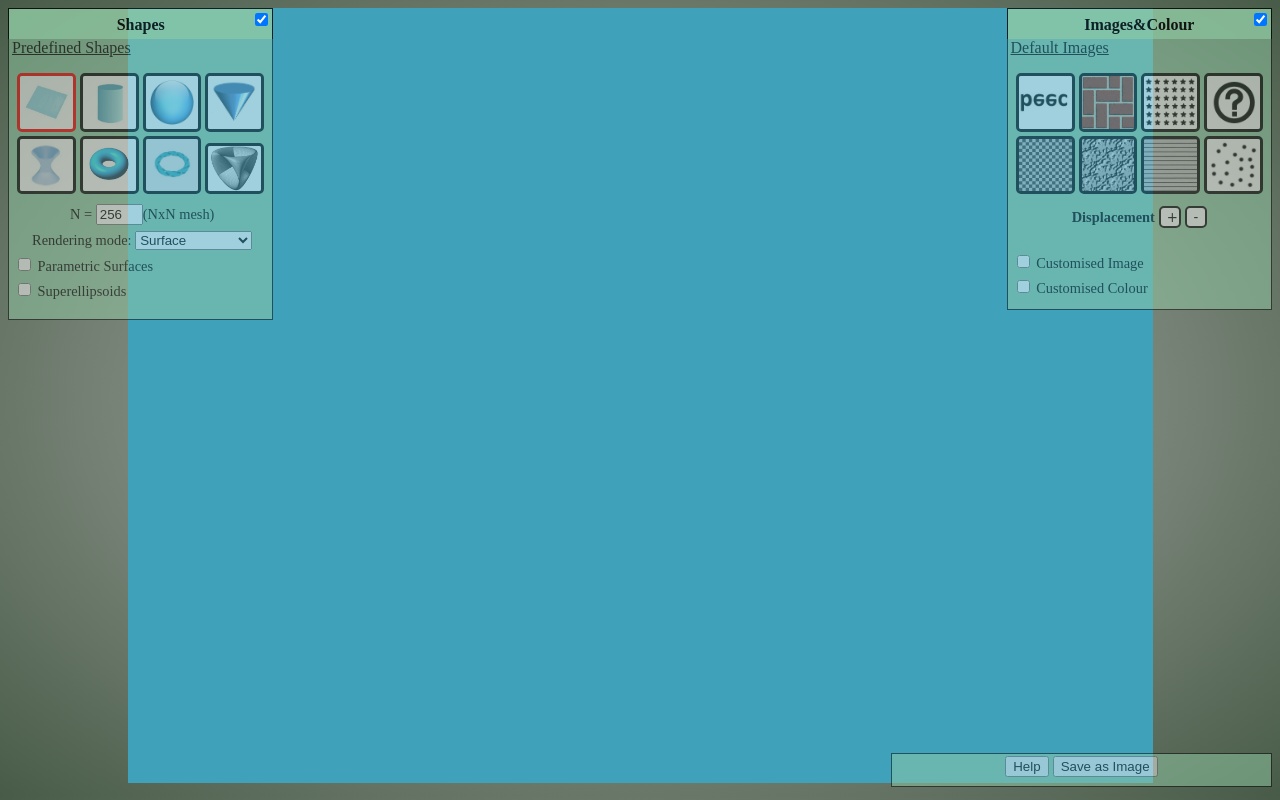
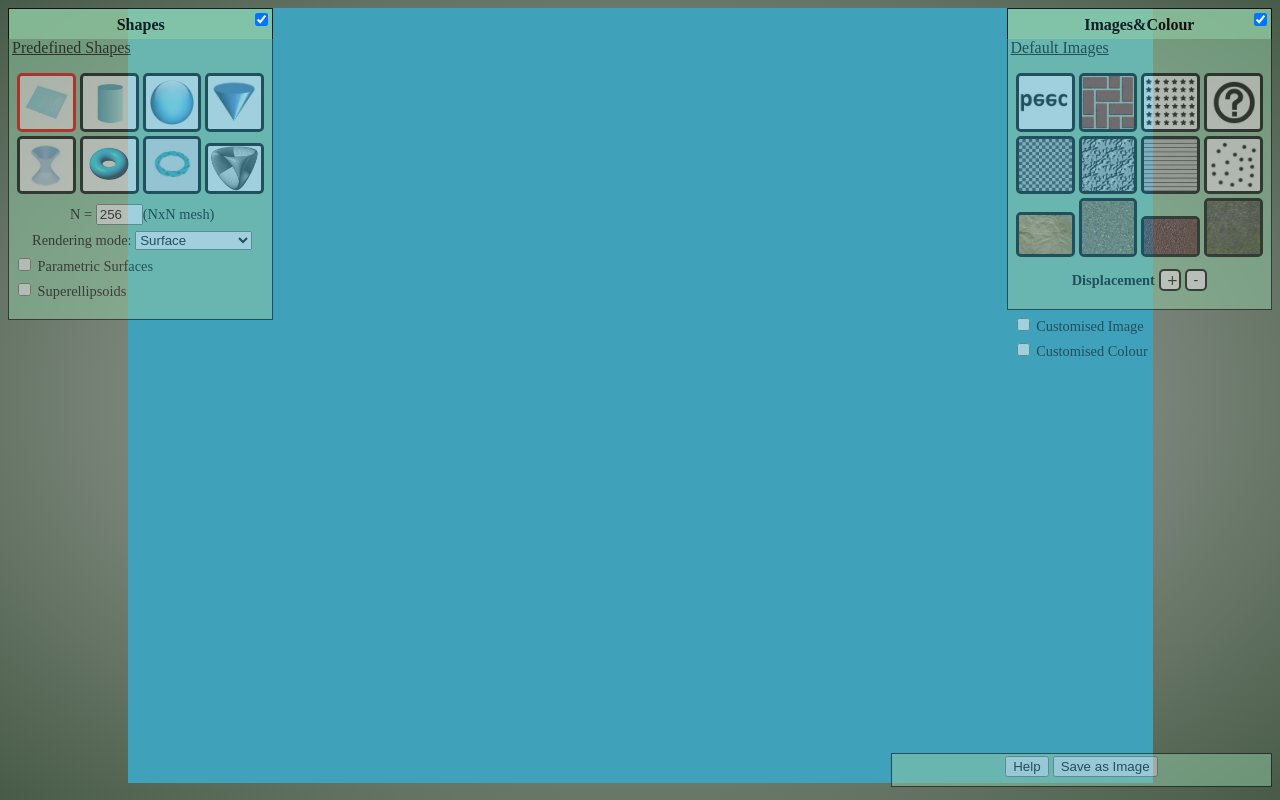
Before and after one commit to hasanhaja/visualization-assignment, a plain HTML site: page WebGL_DispMapNew.html in a window 1280 px wide. Drawn offline with Linux system fonts and the light colour scheme.

Commit message:
All features implemented. Some features are still a little buggy.

```diff
--- a/WebGL_DispMapNew.html
+++ b/WebGL_DispMapNew.html
@@ -539,6 +539,10 @@
                         <img id="six" class="imD" src="images/image6.bmp" onclick="changeImage2(6,id,className,0);" />
                         <img id="seven" class="imD" src="images/image7.bmp" onclick="changeImage2(7,id,className,0);" />
                         <img id="eight" class="imD" src="images/image8.bmp" onclick="changeImage2(8,id,className,0);" />
+                        <img id="nine" class="imD" src="images/image9.jpg" onclick="changeImage2(9,id,className,0);" />
+                        <img id="ten" class="imD" src="images/image10.jpg" onclick="changeImage2(10,id,className,0);" />
+                        <img id="eleven" class="imD" src="images/image11.jpg" onclick="changeImage2(11,id,className,0);" />
+                        <img id="twelve" class="imD" src="images/image12.jpg" onclick="changeImage2(12,id,className,0);" />
                 </div>
                 <div id="dispAmount">
                     <p id="dispText" class="text90">Displacement</p>
```
Also changed, not shown: images/image10.jpg (renamed from images/dirt.jpg), images/image11.jpg (renamed from images/leather.jpg), images/image12.jpg (renamed from images/stone.jpg), images/image9.jpg (renamed from images/crinkle.jpg).
